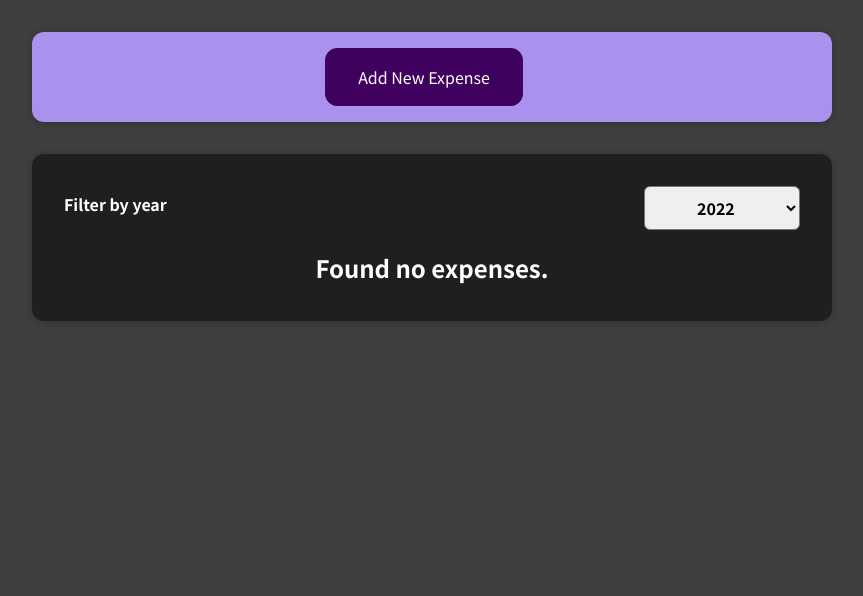
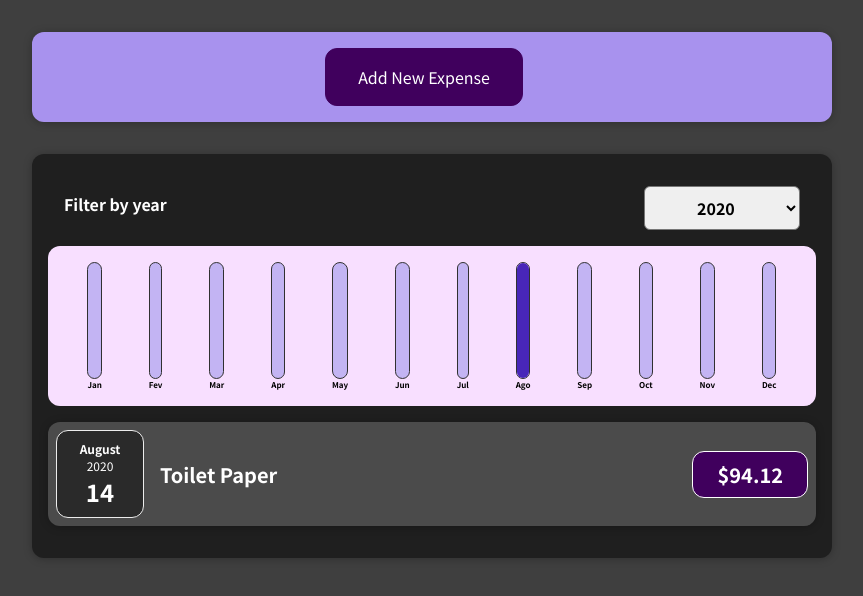
Before and after one commit to LuismGil/reactPractice, a React (Create React App) app: page / in a window 1280 px wide. Shown: the top 596 px of the page, without its empty margins (208-1071 px from the left). Built offline with nearby package versions, Linux system fonts and the light colour scheme.

Commit message:
Add chart & chartBar

```diff
--- /dev/null
+++ b/src/components/Chart/Chart.css
@@ -0,0 +1,9 @@
+.chart {
+  background-color: #f8dfff;
+  border-radius: 12px;
+  display: flex;
+  height: 10rem;
+  justify-content: space-around;
+  padding: 1rem;
+  text-align: center;
+}
--- /dev/null
+++ b/src/components/Chart/Chart.js
@@ -0,0 +1,22 @@
+import ChartBar from './ChartBar';
+import './Chart.css';
+
+const Chart = (props) => {
+  const dataPointValues = props.dataPoints.map((dataPoint) => dataPoint.value);
+  const totalMaximum = Math.max(...dataPointValues);
+
+  return (
+    <div className='chart'>
+      {props.dataPoints.map((dataPoint) => (
+        <ChartBar
+          key={dataPoint.label}
+          value={dataPoint.value}
+          maxValue={totalMaximum}
+          label={dataPoint.label}
+        />
+      ))}
+    </div>
+  );
+};
+
+export default Chart;
--- /dev/null
+++ b/src/components/Chart/ChartBar.css
@@ -0,0 +1,30 @@
+.chart-bar {
+  align-items: center;
+  display: flex;
+  flex-direction: column;
+  height: 100%;
+}
+
+.chart-bar__inner {
+  background-color: #c3b4f3;
+  border: 1px solid #313131;
+  border-radius: 12px;
+  display: flex;
+  flex-direction: column;
+  height: 100%;
+  justify-content: flex-end;
+  overflow: hidden;
+  width: 100%;
+}
+
+.chart-bar__fill {
+  background-color: #4826b9;
+  transition: all 0.3s ease-out;
+  width: 100%;
+}
+
+.chart-bar__label {
+  font-size: 0.5rem;
+  font-weight: bold;
+  text-align: center;
+}
--- /dev/null
+++ b/src/components/Chart/ChartBar.js
@@ -0,0 +1,23 @@
+import './ChartBar.css';
+
+const ChartBar = (props) => {
+  let barFillHeight = '0%';
+
+  if (props.maxValue > 0) {
+    barFillHeight = Math.round((props.value / props.maxValue) * 100) + '%';
+  }
+
+  return (
+    <div className='chart-bar'>
+      <div className='chart-bar__inner'>
+        <div
+          className='chart-bar__fill'
+          style={{ height: barFillHeight }}
+        ></div>
+      </div>
+      <div className='chart-bar__label'>{props.label}</div>
+    </div>
+  );
+};
+
+export default ChartBar;
--- a/src/components/Expenses/Expenses.js
+++ b/src/components/Expenses/Expenses.js
@@ -1,12 +1,14 @@
 import { useState } from 'react';
 
 import Card from '../UI/Card';
-import './Expenses.css';
 import ExpensesFilter from './ExpensesFilter';
 import ExpensesList from './ExpensesList';
+import ExpenseChart from './ExpensesChart';
+import './Expenses.css';
 
 const Expenses = (props) => {
-  const [filteredYear, setFilteredYear] = useState('2022');
+  const [filteredYear, setFilteredYear] = useState('2020');
+
   const filterChangeHandler = (selectedYear) => {
     setFilteredYear(selectedYear);
   };
@@ -22,6 +24,7 @@
           selected={filteredYear}
           onChangeFilter={filterChangeHandler}
         />
+        <ExpenseChart expenses={filteredExpenses} />
         <ExpensesList items={filteredExpenses} />
       </Card>
     </div>
--- /dev/null
+++ b/src/components/Expenses/ExpensesChart.js
@@ -0,0 +1,27 @@
+import Chart from '../Chart/Chart';
+
+const ExpensesChart = (props) => {
+  const chartDataPoints = [
+    { label: 'Jan', value: 0 },
+    { label: 'Fev', value: 0 },
+    { label: 'Mar', value: 0 },
+    { label: 'Apr', value: 0 },
+    { label: 'May', value: 0 },
+    { label: 'Jun', value: 0 },
+    { label: 'Jul', value: 0 },
+    { label: 'Ago', value: 0 },
+    { label: 'Sep', value: 0 },
+    { label: 'Oct', value: 0 },
+    { label: 'Nov', value: 0 },
+    { label: 'Dec', value: 0 },
+  ];
+
+  for (const expense of props.expenses) {
+    const expenseMonth = expense.date.getMonth(); // starting at 0 => January => 0
+    chartDataPoints[expenseMonth].value += expense.amount;
+  }
+
+  return <Chart dataPoints={chartDataPoints} />;
+};
+
+export default ExpensesChart;
--- a/src/components/NewExpense/ExpenseForm.js
+++ b/src/components/NewExpense/ExpenseForm.js
@@ -45,7 +45,7 @@
 
     const expenseData = {
       title: enteredTitle,
-      amount: enteredAmount,
+      amount: +enteredAmount,
       date: new Date(enteredDate)
     };
 
```
